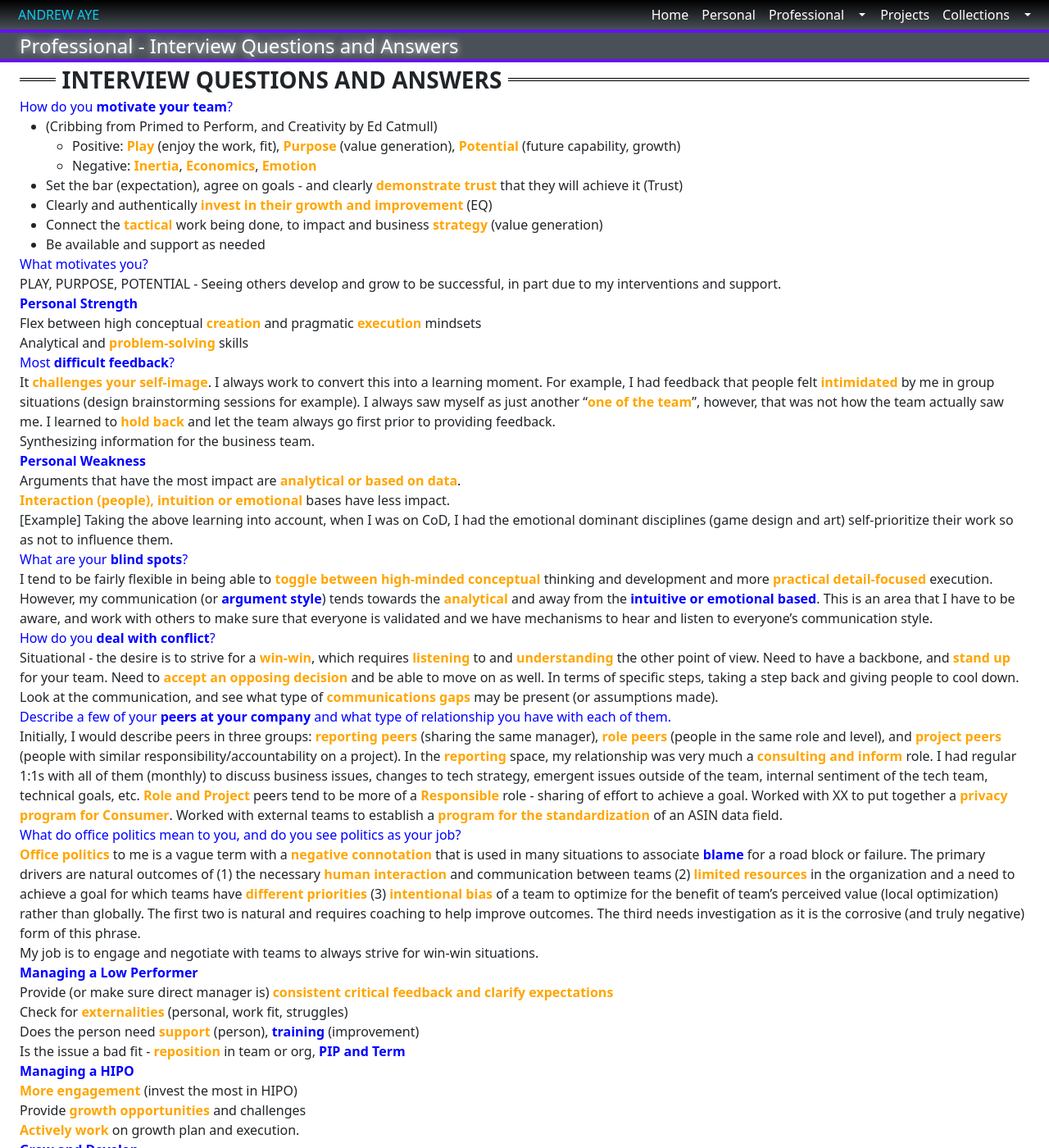
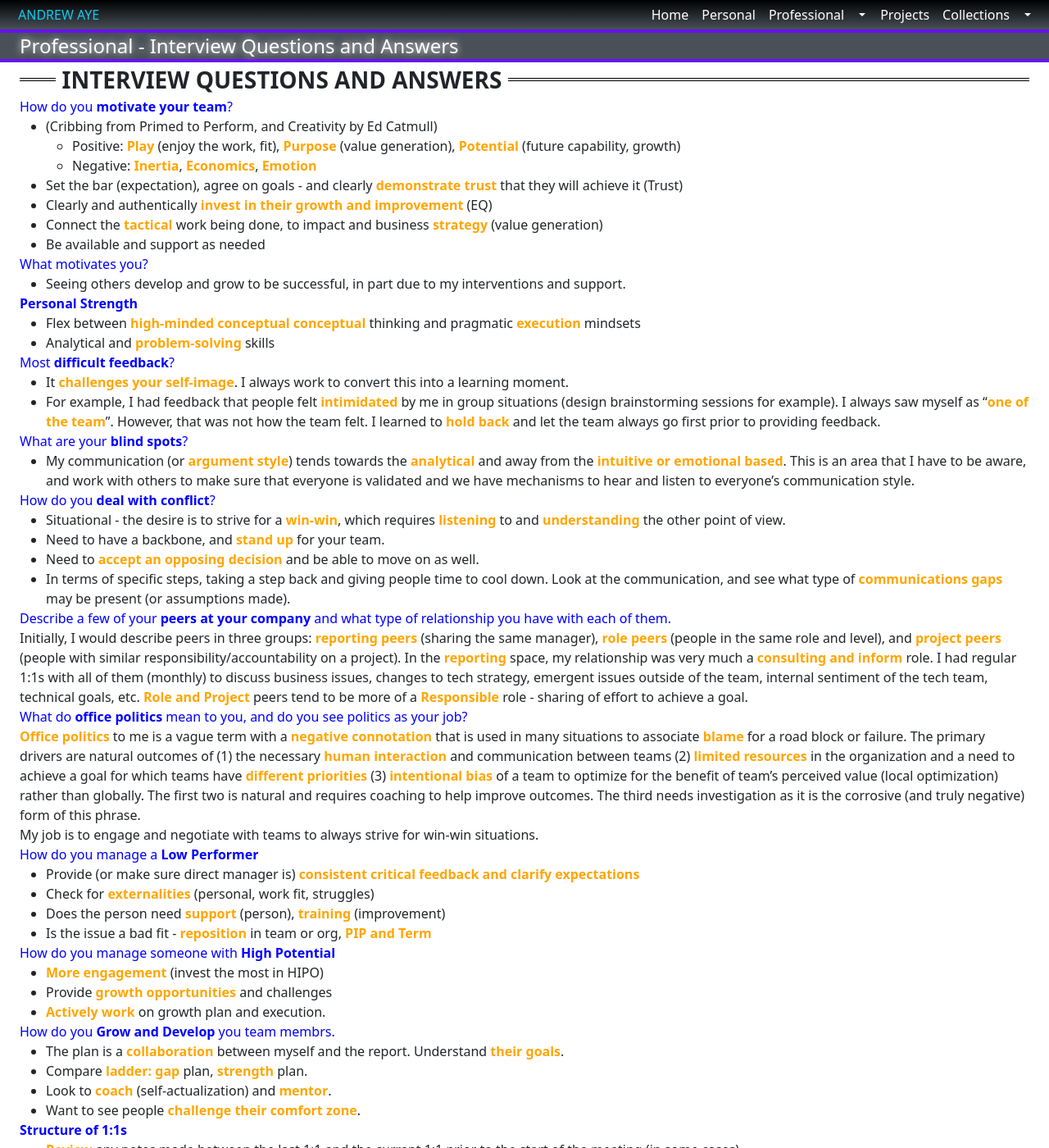
Before and after one commit to aaye/aaye.github.io, a Jekyll site: the page built from professional/interviewqanda.md, in a window 1280 px wide and 1400 px high. Shown: the whole window at 82% size. Built offline with Jekyll 4.4.1, drawn with Linux system fonts in a browser that asks for light colours; some of the changed text lies outside the part shown.

Commit message:
Update interviewqanda.md

```diff
--- a/professional/interviewqanda.md
+++ b/professional/interviewqanda.md
@@ -17,69 +17,60 @@
 - Be available and support as needed
 
 <span style="color:blue">What motivates you?</span>
-PLAY, PURPOSE, POTENTIAL - Seeing others develop and grow to be successful, in part due to my interventions and support.
+- Seeing others develop and grow to be successful, in part due to my interventions and support.
 
 <span style="color:blue">**Personal Strength**</span>
-Flex between high conceptual <span style="color:orange">**creation**</span> and pragmatic <span style="color:orange">**execution**</span> mindsets
-Analytical and <span style="color:orange">**problem-solving**</span> skills
+- Flex between <span style="color:orange">**high-minded conceptual conceptual**</span> thinking and pragmatic <span style="color:orange">**execution**</span> mindsets
+- Analytical and <span style="color:orange">**problem-solving**</span> skills
 
 <span style="color:blue">Most **difficult feedback**?</span>
-It <span style="color:orange">**challenges your self-image**</span>. I always work to convert this into a learning moment. For example, I had feedback that people felt <span style="color:orange">**intimidated**</span> by me in group situations (design brainstorming sessions for example). I always saw myself as just another “<span style="color:orange">**one of the team**</span>”, however, that was not how the team actually saw me. I learned to <span style="color:orange">**hold back**</span> and let the team always go first prior to providing feedback.
-Synthesizing information for the business team.
-
-<span style="color:blue">**Personal Weakness**</span>
-Arguments that have the most impact are <span style="color:orange">**analytical or based on data**</span>.
-<span style="color:orange">**Interaction (people), intuition or emotional**</span> bases have less impact.
-[Example] Taking the above learning into account, when I was on CoD, I had the emotional dominant disciplines (game design and art) self-prioritize their work so as not to influence them.
+- It <span style="color:orange">**challenges your self-image**</span>. I always work to convert this into a learning moment.
+- For example, I had feedback that people felt <span style="color:orange">**intimidated**</span> by me in group situations (design brainstorming sessions for example). I always saw myself as “<span style="color:orange">**one of the team**</span>”. However, that was not how the team felt. I learned to <span style="color:orange">**hold back**</span> and let the team always go first prior to providing feedback.
 
 <span style="color:blue">What are your **blind spots**?</span>
-I tend to be fairly flexible in being able to <span style="color:orange">**toggle between high-minded conceptual**</span> thinking and development and more <span style="color:orange">**practical detail-focused**</span> execution. However, my communication (or <span style="color:blue">**argument style**</span>) tends towards the <span style="color:orange">**analytical**</span> and away from the <span style="color:blue">**intuitive or emotional based**</span>. This is an area that I have to be aware, and work with others to make sure that everyone is validated and we have mechanisms to hear and listen to everyone’s communication style.
+- My communication (or <span style="color:orange">**argument style**</span>) tends towards the <span style="color:orange">**analytical**</span> and away from the <span style="color:orange">**intuitive or emotional based**</span>. This is an area that I have to be aware, and work with others to make sure that everyone is validated and we have mechanisms to hear and listen to everyone’s communication style.
 
 <span style="color:blue">How do you **deal with conflict**?</span>
-Situational - the desire is to strive for a <span style="color:orange">**win-win**</span>, which requires <span style="color:orange">**listening**</span> to and <span style="color:orange">**understanding**</span> the other point of view. Need to have a backbone, and <span style="color:orange">**stand up**</span> for your team. Need to <span style="color:orange">**accept an opposing decision**</span> and be able to move on as well. In terms of specific steps, taking a step back and giving people to cool down. Look at the communication, and see what type of <span style="color:orange">**communications gaps**</span> may be present (or assumptions made).
+- Situational - the desire is to strive for a <span style="color:orange">**win-win**</span>, which requires <span style="color:orange">**listening**</span> to and <span style="color:orange">**understanding**</span> the other point of view.
+- Need to have a backbone, and <span style="color:orange">**stand up**</span> for your team.
+- Need to <span style="color:orange">**accept an opposing decision**</span> and be able to move on as well.
+- In terms of specific steps, taking a step back and giving people time to cool down. Look at the communication, and see what type of <span style="color:orange">**communications gaps**</span> may be present (or assumptions made).
 
 <span style="color:blue">Describe a few of your **peers at your company** and what type of relationship you have with each of them.</span>
-Initially, I would describe peers in three groups: <span style="color:orange">**reporting peers**</span> (sharing the same manager), <span style="color:orange">**role peers**</span> (people in the same role and level), and <span style="color:orange">**project peers**</span> (people with similar responsibility/accountability on a project). In the <span style="color:orange">**reporting**</span> space, my relationship was very much a <span style="color:orange">**consulting and inform**</span> role. I had regular 1:1s with all of them (monthly) to discuss business issues, changes to tech strategy, emergent issues outside of the team, internal sentiment of the tech team, technical goals, etc. <span style="color:orange">**Role and Project**</span> peers tend to be more of a <span style="color:orange">**Responsible**</span> role - sharing of effort to achieve a goal. Worked with XX to put together a <span style="color:orange">**privacy program for Consumer**</span>. Worked with external teams to establish a <span style="color:orange">**program for the standardization**</span> of an ASIN data field.
+Initially, I would describe peers in three groups: <span style="color:orange">**reporting peers**</span> (sharing the same manager), <span style="color:orange">**role peers**</span> (people in the same role and level), and <span style="color:orange">**project peers**</span> (people with similar responsibility/accountability on a project). In the <span style="color:orange">**reporting**</span> space, my relationship was very much a <span style="color:orange">**consulting and inform**</span> role. I had regular 1:1s with all of them (monthly) to discuss business issues, changes to tech strategy, emergent issues outside of the team, internal sentiment of the tech team, technical goals, etc. <span style="color:orange">**Role and Project**</span> peers tend to be more of a <span style="color:orange">**Responsible**</span> role - sharing of effort to achieve a goal.
 
-<span style="color:blue">What do office politics mean to you, and do you see politics as your job?</span>
-<span style="color:orange">**Office politics**</span> to me is a vague term with a <span style="color:orange">**negative connotation**</span> that is used in many situations to associate <span style="color:blue">**blame**</span> for a road block or failure. The primary drivers are natural outcomes of (1) the necessary <span style="color:orange">**human interaction**</span> and communication between teams (2) <span style="color:orange">**limited resources**</span> in the organization and a need to achieve a goal for which teams have <span style="color:orange">**different priorities**</span> (3) <span style="color:orange">**intentional bias**</span> of a team to optimize for the benefit of team’s perceived value (local optimization) rather than globally. The first two is natural and requires coaching to help improve outcomes. The third needs investigation as it is the corrosive (and truly negative) form of this phrase.
+<span style="color:blue">What do **office politics** mean to you, and do you see politics as your job?</span>
+<span style="color:orange">**Office politics**</span> to me is a vague term with a <span style="color:orange">**negative connotation**</span> that is used in many situations to associate <span style="color:orange">**blame**</span> for a road block or failure. The primary drivers are natural outcomes of (1) the necessary <span style="color:orange">**human interaction**</span> and communication between teams (2) <span style="color:orange">**limited resources**</span> in the organization and a need to achieve a goal for which teams have <span style="color:orange">**different priorities**</span> (3) <span style="color:orange">**intentional bias**</span> of a team to optimize for the benefit of team’s perceived value (local optimization) rather than globally. The first two is natural and requires coaching to help improve outcomes. The third needs investigation as it is the corrosive (and truly negative) form of this phrase.
 My job is to engage and negotiate with teams to always strive for win-win situations.
 
-<span style="color:blue">**Managing a Low Performer**</span>
-Provide (or make sure direct manager is) <span style="color:orange">**consistent critical feedback and clarify expectations**</span>
-Check for <span style="color:orange">**externalities**</span> (personal, work fit, struggles)
-Does the person need <span style="color:orange">**support**</span> (person), <span style="color:blue">**training**</span> (improvement)
-Is the issue a bad fit - <span style="color:orange">**reposition**</span> in team or org, <span style="color:blue">**PIP and Term**</span>
+<span style="color:blue">How do you manage a **Low Performer**</span>
+- Provide (or make sure direct manager is) <span style="color:orange">**consistent critical feedback and clarify expectations**</span>
+- Check for <span style="color:orange">**externalities**</span> (personal, work fit, struggles)
+- Does the person need <span style="color:orange">**support**</span> (person), <span style="color:orange">**training**</span> (improvement)
+- Is the issue a bad fit - <span style="color:orange">**reposition**</span> in team or org, <span style="color:orange">**PIP and Term**</span>
 
-<span style="color:blue">**Managing a HIPO**</span>
-<span style="color:orange">**More engagement**</span> (invest the most in HIPO)
-Provide <span style="color:orange">**growth opportunities**</span> and challenges
-<span style="color:orange">**Actively work**</span> on growth plan and execution.
+<span style="color:blue">How do you manage someone with **High Potential**</span>
+- <span style="color:orange">**More engagement**</span> (invest the most in HIPO)
+- Provide <span style="color:orange">**growth opportunities**</span> and challenges
+- <span style="color:orange">**Actively work**</span> on growth plan and execution.
 
-<span style="color:blue">**Grow and Develop**</span>
-The plan is a <span style="color:orange">**collaboration**</span> between myself and the report. Understand <span style="color:orange">**their goals**</span>.
-Compare <span style="color:orange">**ladder:**</span> <span style="color:orange">**gap**</span> plan, <span style="color:orange">**strength**</span> plan.
-Look to <span style="color:orange">**coach**</span> (self-actualization) and <span style="color:orange">**mentor**</span>.
-Want to see people <span style="color:orange">**challenge their comfort zone**</span>.
+<span style="color:blue">How do you **Grow and Develop** you team membrs.</span>
+- The plan is a <span style="color:orange">**collaboration**</span> between myself and the report. Understand <span style="color:orange">**their goals**</span>.
+- Compare <span style="color:orange">**ladder:**</span> <span style="color:orange">**gap**</span> plan, <span style="color:orange">**strength**</span> plan.
+- Look to <span style="color:orange">**coach**</span> (self-actualization) and <span style="color:orange">**mentor**</span>.
+- Want to see people <span style="color:orange">**challenge their comfort zone**</span>.
 
 <span style="color:blue">**Structure of 1:1s**</span>
-<span style="color:orange">**Review**</span> any notes made between the last 1:1 and the current 1:1 prior to the start of the meeting (in some cases).
-Start with a <span style="color:orange">**short Synopsis of the last 1:1.**</span>
-Address any <span style="color:orange">**Tasks**</span> that were made to either of us as a result of the last 1:1
-<span style="color:orange">**Mentoring and Coaching**</span> - bring me <span style="color:blue">**one thing you struggled with**</span> within the last period. Discussion of an <span style="color:orange">**architecture**</span> approach and issues with it. etc. With <span style="color:blue">**Low Performers, this will be the bulk of the meeting**</span>, for example reviewing the state of their PIP etc. Career Plan. Team issues and development. Process issues.
-<span style="color:orange">**Unstructured Time**</span> (<span style="color:orange">**bulk for HIPO**</span>). Usually encourage questions about the <span style="color:orange">**bigger picture, strategy**</span>, things happening outside of the organization. Also a great opportunity for feedback for myself as well. Joint projects. Joint concerns.
-Examples: SN and Coupons in Campaigns, Alex B and delegation, James and Scaling Systems
+- <span style="color:orange">**Review**</span> any notes made between the last 1:1 and the current 1:1 prior to the start of the meeting (in some cases).
+- Start with a <span style="color:orange">**short Synopsis of the last 1:1.**</span>
+- Address any <span style="color:orange">**Tasks**</span> that were made to either of us as a result of the last 1:1
+- <span style="color:orange">**Mentoring and Coaching**</span> - bring me <span style="color:orange">**one thing you struggled with**</span> within the last period.   * Discussion of an <span style="color:orange">**architecture**</span> approach and issues with it. etc. With <span style="color:orange">**Low Performers, this will be the bulk of the meeting**</span>, for example reviewing the state of their PIP etc. Career Plan. Team issues and development. Process issues.
+- <span style="color:orange">**Unstructured Time**</span> (<span style="color:orange">**bulk for HIPO**</span>). Usually encourage questions about the <span style="color:orange">**bigger picture, strategy**</span>, things happening outside of the organization. Also a great opportunity for feedback for myself as well. Joint projects. Joint concerns.
 
 <span style="color:blue">**Learning lessons as a Manager**</span>
-Managing and <span style="color:orange">**Synthesizing**</span> information for Executives
-Work with team leads on ways to validate OE (tech-debt) - <span style="color:orange">**Long term vs short term influencing**</span>
-<span style="color:orange">**Autonomy and not abdication**</span>
+- Managing and <span style="color:orange">**Synthesizing**</span> information for Executives
+- Work with team leads on ways to validate OE (tech-debt) - <span style="color:orange">**Long term vs short term influencing**</span>
+- <span style="color:orange">**Autonomy and not abdication**</span>
 
 <span style="color:blue">**Hire an Engineer**</span>
-Strong fundamentals, willingness to learn, desire to grow and learn, humility, behaviours and principles
-
-<span style="color:blue">**Hiring**</span>
-Upper funnel accuracy [open or conservative], interviewers - <span style="color:orange">**training, objectivity, skills-based, “signal” not decision**</span>
-
-<span style="color:blue">**Good Manager**</span>
-Objectively, based on the success of the team. Retention. 360 feedback. Process issues. Collaboration.
+- Strong fundamentals, willingness to learn, desire to grow and learn, humility, behaviours and principles
```
